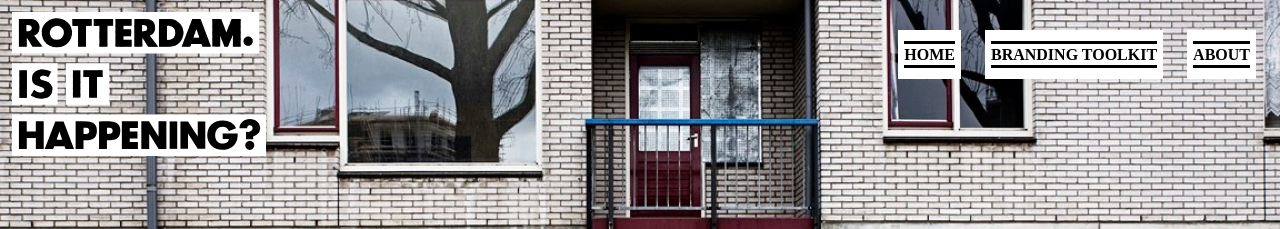
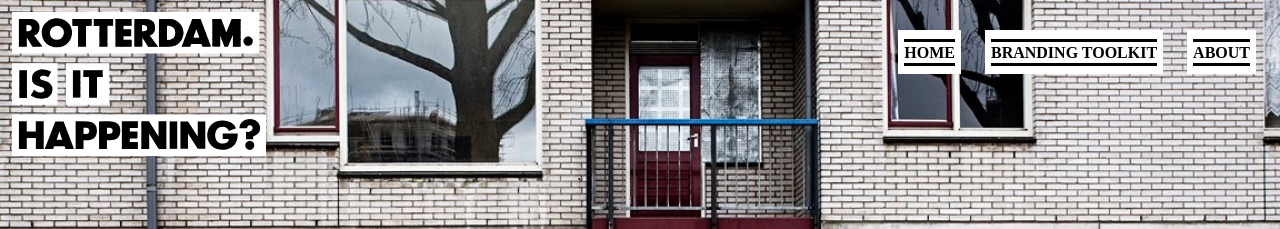
Before and after one commit to norealdirection/norealdirection.github.io, a Jekyll site: the page built from index.markdown, in a window 1280 px wide. Shown: the top 229 px of the page. Built offline with Jekyll 4.4.1, drawn with Linux system fonts in a browser that asks for light colours.

Commit message:
Update _layout.scss

```diff
--- a/_sass/minima/_layout.scss
+++ b/_sass/minima/_layout.scss
@@ -64,7 +64,7 @@
 		width: auto;
 		height: auto;
 		display: inline-block;
-  		margin: $spacing-unit/2 $spacing-unit/4;
+  		margin: $spacing-unit/2.5 $spacing-unit/4;
 	}
 
 	.page-link {
```
